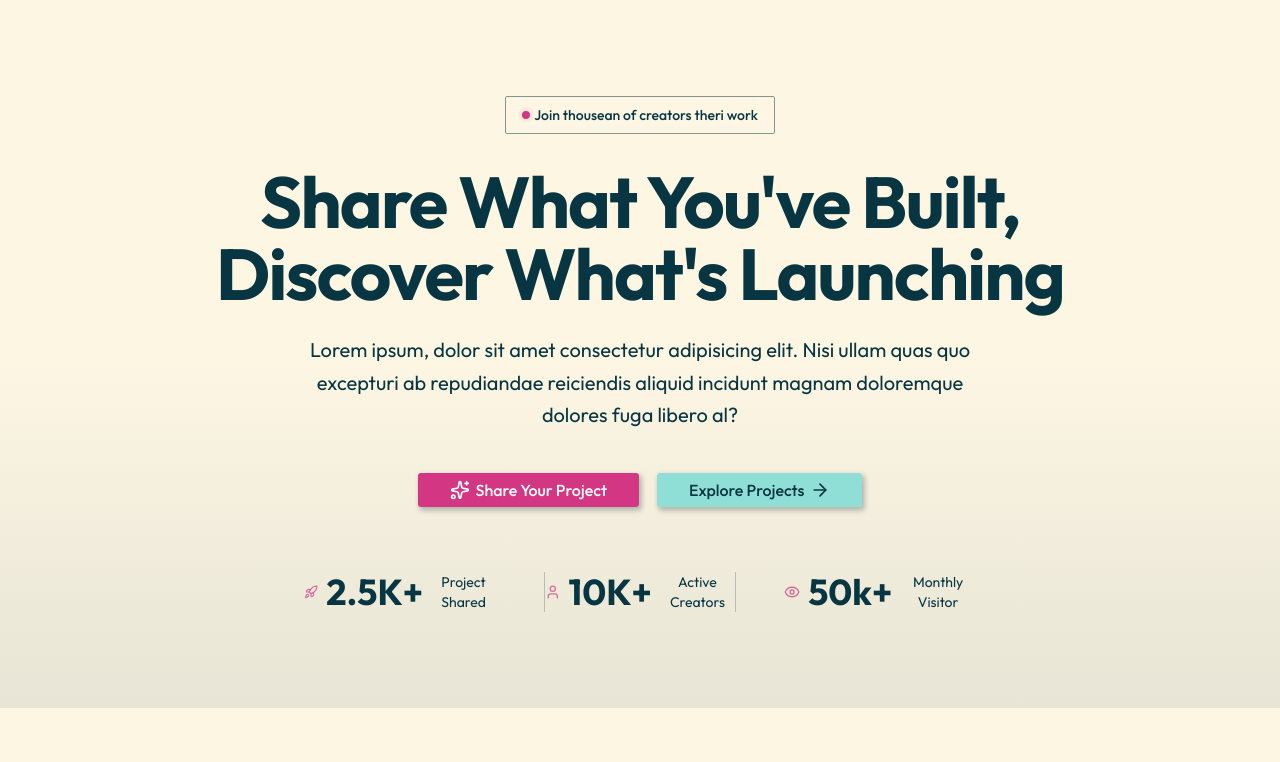
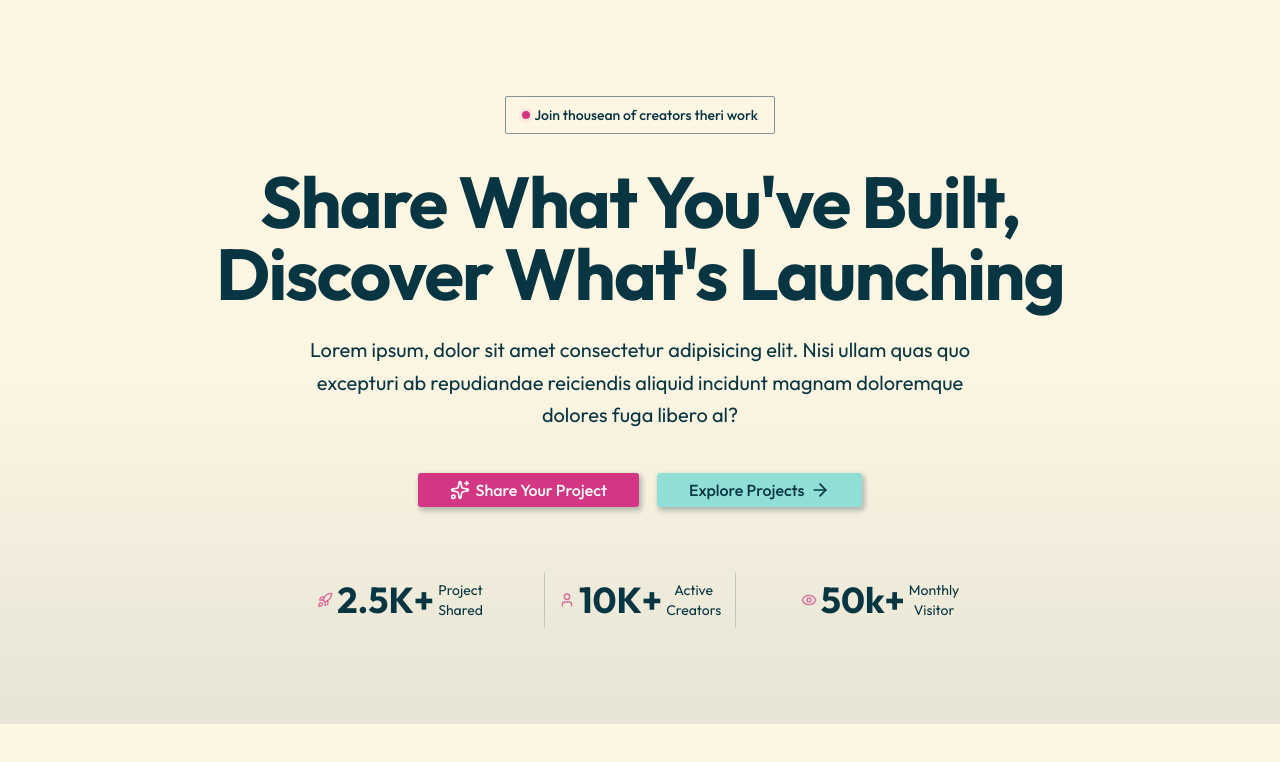
Before and after one commit to Abhay-Pratap200001/Project-review-app, a Next.js app: page / in a window 1280 px wide. Shown: the top 762 px of the page. Built offline with nearby package versions, Linux system fonts and the light colour scheme.

Commit message:
fix some styling issues in landing page

```diff
--- a/components/landing-Page/hero-section.tsx
+++ b/components/landing-Page/hero-section.tsx
@@ -39,7 +39,7 @@ const stateData = [
     icon: UserIcon,
     Value: "10K+",
     lable: "Active Creators",
-    hasBorder: true
+    hasBorder: true,
   },
 
   {
--- a/components/landing-Page/stats-card.tsx
+++ b/components/landing-Page/stats-card.tsx
@@ -5,21 +5,23 @@ const StatsCard = ({
   icon: Icon,
   Value,
   lable,
-  hasBorder
+  hasBorder,
 }: {
   icon: LucideIcon;
   Value: string;
   lable: string;
-  hasBorder?: boolean
+  hasBorder?: boolean;
 }) => {
   return (
-    <div className={cn("space-y-2", hasBorder && "border-x border-border/50" )}>
-      <div className="flex items-center justify-center gap-2">
-        <Icon className="size-5 text-primary/70" />
-        <p className="text-3xl sm:text-4xl font-bold">{Value}</p>
-        <p className="text-sm text-muted-foreground">{lable}</p>
+    <div className={cn("px-6 py-2", hasBorder && "border-x border-border/40")}>
+        <div className="flex items-center justify-center gap-1">
+          <span>
+            <Icon className="size-4 text-primary/70" />
+          </span>
+          <p className="text-3xl sm:text-4xl font-bold">{Value}</p>
+          <p className="text-sm text-muted-foreground">{lable}</p>
+        </div>
       </div>
-    </div>
   );
 };
 
```
